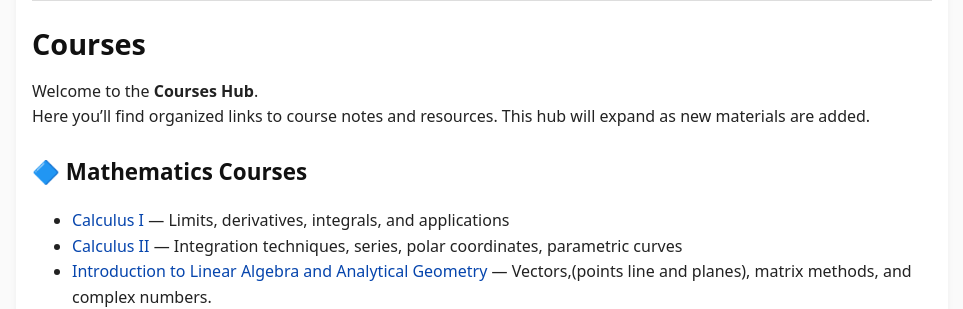
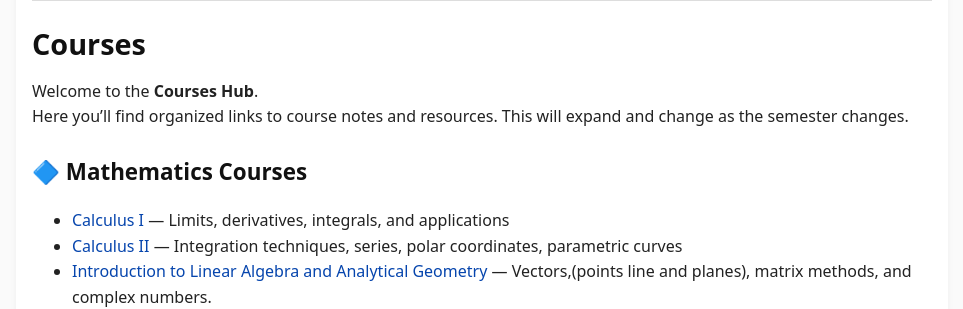
Before and after one commit to SaleemKamaludin/SaleemKamaludin.github.io, a Jekyll site: the page built from courses.md, in a window 1280 px wide. Shown: the part 161-470 px from the top of the page, without its empty margins (158-1121 px from the left). Built offline with Jekyll 4.4.1, drawn with Linux system fonts in a browser that asks for light colours.

Commit message:
Update introduction for Courses Hub

```diff
--- a/courses.md
+++ b/courses.md
@@ -7,7 +7,7 @@ permalink: /courses/
 # Courses
 
 Welcome to the **Courses Hub**.
-Here you'll find organized links to course notes and resources. This hub will expand as new materials are added.
+Here you'll find organized links to course notes and resources. This will expand and change as the semester changes.
 
 
 ## 🔷 Mathematics Courses
```
